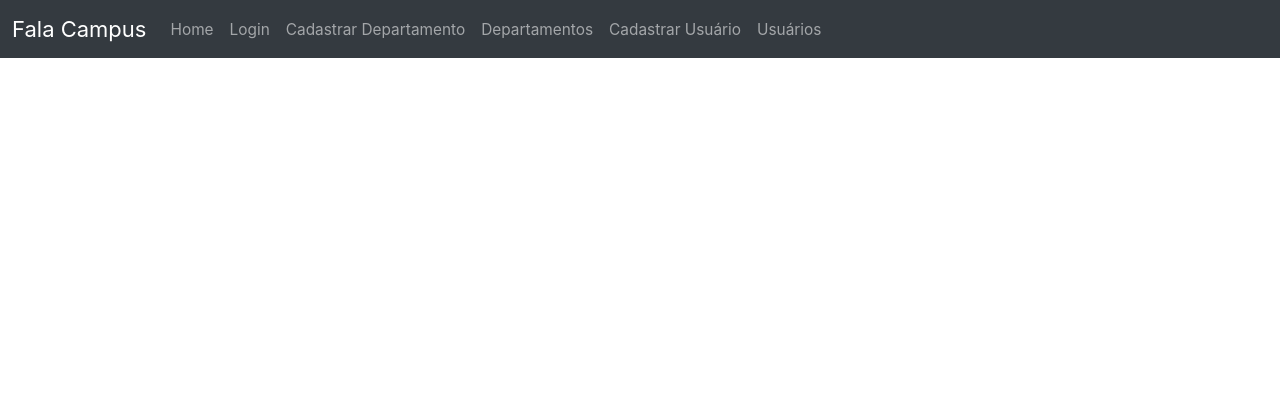
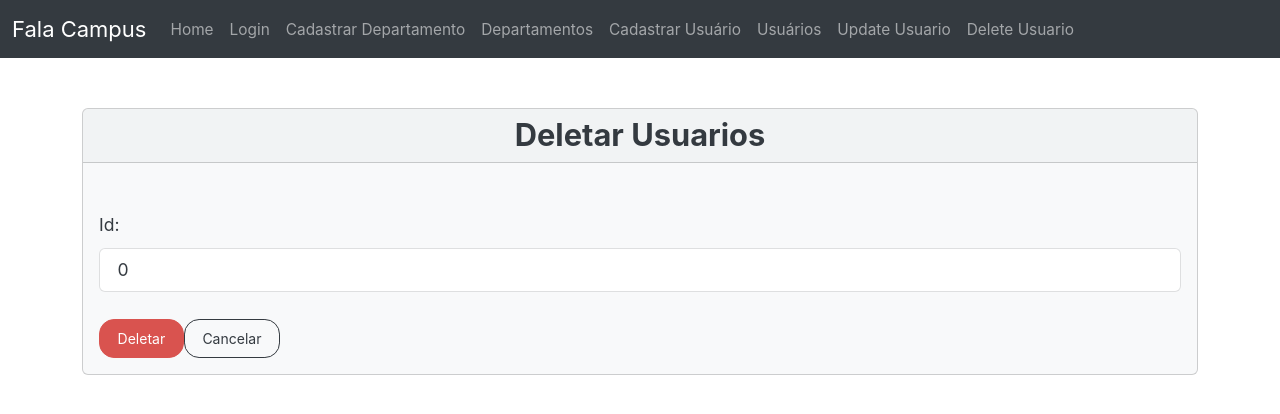
Before and after one commit to moreiranat/falacampus-frontend, a React (Create React App) app: page /DeleteUser in a window 1280 px wide. Shown: the top 414 px of the page. Built offline with nearby package versions, Linux system fonts and the light colour scheme.

Commit message:
tela update

```diff
--- a/src/components/NavBar.js
+++ b/src/components/NavBar.js
@@ -20,6 +20,9 @@ function NavBar(props) {
 
                         <NavBarItem href="/createUser" label="Cadastrar Usuário"/>
                         <NavBarItem href="/viewUsers" label="Usuários"/>
+
+                        <NavBarItem href="/updateUser" label="Update Usuario"/>
+                        <NavBarItem href="/deleteUser" label="Delete Usuario"/>
                     </ul>
                 </div>
             </div>
--- a/src/main/AppRoutes.js
+++ b/src/main/AppRoutes.js
@@ -9,6 +9,8 @@ import ViewDepartaments from "../screens/viewDepartaments/ViewDepartaments";
 
 import CreateUser from "../screens/createUser/CreateUser";
 import ViewUsers from "../screens/viewUsers/ViewUsers";
+import UpdateUser from "../screens/updateUser/UpdateUser";
+import DeleteUser from "../screens/deleteUser/DeleteUser";
 
 function AppRoutes() {
     return (
@@ -21,6 +23,8 @@ function AppRoutes() {
 
             <Route component = { CreateUser } path="/createUser" />
             <Route component = { ViewUsers } path="/viewUsers" />
+            <Route component = { UpdateUser } path="/UpdateUser" />
+            <Route component = { DeleteUser } path="/DeleteUser" />
         </BrowserRouter>
     );
 }
--- /dev/null
+++ b/src/screens/deleteUser/DeleteUser.js
@@ -0,0 +1,83 @@
+import React from 'react';
+
+
+import { withRouter } from 'react-router-dom';
+import axios from 'axios';
+
+class DeleteUser extends React.Component {
+
+    state = {
+      id: 0
+    }
+
+    delete = () => {
+      axios.delete(`http://localhost:8080/api/user/${this.state.id}`,
+      ).then(response =>
+        {
+          console.log(response);
+        }
+      ).catch(error =>
+        {
+          console.log(error.response);
+        }
+      );
+    }
+
+    cancel = () => {
+      this.props.history.push('/');
+    }
+
+    render() {
+      return (
+
+        <div className="container">
+          <div className='row'>
+            <div className='col-md-12' style={this.styles.colMd12}>
+              <div className="bs-docs-section">
+
+                <div className="card bg-light mb-3" style={this.styles.cardText}>
+                  <h3 className="card-header text-center">Deletar Usuarios </h3>
+                  <div className="card-body">
+
+                    <div className='row'>
+                      <div className='col-lg-12' >
+                        <div className='bs-component'>
+
+                          <div className="form-group">
+                            <label className="col-form-label mt-4" htmlFor="inputId">Id:</label>
+                            <input type="text" className="form-control" placeholder="Digite o Id da Tarefa" id="inputId" value={this.state.id} onChange={(e) => { this.setState({ id: e.target.value }) }} />
+                          </div>
+
+                          <br />
+
+                          <button onClick={this.delete} type="button" className="btn btn-danger">
+                            <i className="pi pi-save"></i> Deletar
+                          </button>
+                          <button onClick={this.cancel} type="button" className="btn btn-outline-dark">
+                            <i className="pi pi-times"></i> Cancelar
+                          </button>
+
+                        </div>
+                      </div>
+                    </div>
+                  </div>
+                </div>
+              </div>
+            </div>
+          </div>
+        </div>
+      );
+    }
+
+    styles = {
+      colMd12: {
+        position: 'relative'
+      },
+      cardText: {
+        outerWidth: '20rem',
+        margin: '50px 0 0 0'
+      }
+    }
+  }
+
+  export default withRouter(DeleteUser);
--- /dev/null
+++ b/src/screens/updateUser/UpdateUser.js
@@ -0,0 +1,93 @@
+import React from 'react';
+import Card from '../../components/Card';
+import FormGroup from '../../components/FormGroup';
+
+import { withRouter } from 'react-router-dom';
+import axios from 'axios';
+
+class UpdateUser extends React.Component {
+
+  state = {
+    id: 0,
+    name: ''
+  }
+
+  update = () => {
+    axios.put(`http://localhost:8080/api/user/${this.state.id}`,
+      {
+        name: this.state.name
+      }
+    ).then(response => {
+      console.log(response);
+    }
+    ).catch(error => {
+      console.log(error.response);
+    }
+    );
+  }
+
+  cancel = () => {
+    this.props.history.push('/');
+  }
+
+  render() {
+    return (
+
+      <div className="container">
+        <div className='row'>
+          <div className='col-md-12' style={this.styles.colMd12}>
+            <div className="bs-docs-section">
+
+              <div className="card border-primary mb-3" style={this.styles.cardBorder}>
+                <h3 className="card-header text-center">Atualização do Usuario</h3>
+                <div className="card-body">
+
+                  <div className='row'>
+                    <div className='col-lg-12' >
+                      <div className='bs-component'>
+
+                        <div className="form-group">
+                          <label className="form-label mt-4">Id:</label>
+                          <div className="form-floating mb-3">
+                            <input type="text" className="form-control" id="inputId" placeholder="Digite o Id da Categoria" value={this.state.id} onChange={(e) => { this.setState({ id: e.target.value }) }} />
+                            <label htmlFor="inputId">Digite o Id do Usuario</label>
+                          </div>
+                        </div>
+
+                        <div className="form-group">
+                          <label className="form-label mt-4">Nome:</label>
+                          <div className="form-floating mb-3">
+                            <input type="text" className="form-control" id="inputName" placeholder="Digite o Nome da Categoria" value={this.state.name} onChange={(e) => { this.setState({ name: e.target.value }) }} />
+                            <label htmlFor="inputName">Digite o Nome do Usuário</label>
+                          </div>
+                        </div>
+                        <button onClick={this.update} type="button" className="btn btn-warning">
+                          <i className="pi pi-save"></i> Atualizar
+                        </button>
+                        <button onClick={this.cancel} type="button" className="btn btn-danger">
+                          <i className="pi pi-times"></i> Cancelar
+                        </button>
+                      </div>
+                    </div>
+                  </div>
+                </div>
+              </div>
+            </div>
+          </div>
+        </div>
+      </div>
+    );
+  }
+
+  styles = {
+    colMd12: {
+      position: 'relative',
+    },
+    cardBorder: {
+      outerWidth: '20rem',
+      margin: '50px 0 0 0'
+    }
+  }
+}
+
+export default withRouter(UpdateUser);
```
Also changed, not shown: src/screens/updateUser/UpdateUser.css (added), 1 other file (tests, documents, lock files or other folders).
